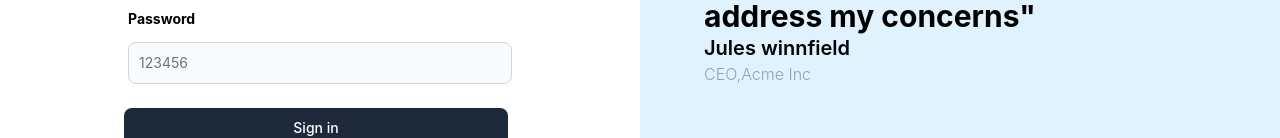
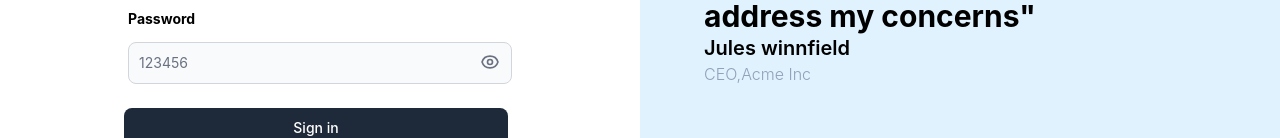
Before and after one commit to Dakshsharma1108/Medium, a React (Vite) app in the folder frontend/: page /signin in a window 1280 px wide. Shown: the part 412-550 px from the top of the page. Built offline with nearby package versions, Linux system fonts and the light colour scheme.

Commit message:
some fix and toggle in password

```diff
--- a/frontend/src/Components/Alerts.tsx
+++ b/frontend/src/Components/Alerts.tsx
@@ -100,7 +100,15 @@ export const Alert: React.FC<AlertProps> = ({
   if (!isVisible) return null;
 
   return (
-    <div className={`fixed top-4 right-4 z-50 max-w-md w-full transform transition-all duration-300 ease-in-out ${isVisible ? 'translate-x-0 opacity-100' : 'translate-x-full opacity-0'}`}>
+    <div className={`fixed top-4 z-50 transition-all duration-300 ease-in-out ${
+      isVisible ? 'translate-y-0 opacity-100' : '-translate-y-full opacity-0'
+    } ${
+      // Large screens: positioned right
+      'lg:right-4 lg:left-auto lg:transform-none lg:w-96'
+    } ${
+      // Small screens: centered
+      'left-1/2 transform -translate-x-1/2 w-[calc(100%-2rem)] max-w-md'
+    }`}>
       <div className={`border rounded-lg p-4 shadow-lg ${getAlertStyles()}`}>
         <div className="flex items-start">
           <div className={`flex-shrink-0 ${getIconColor()}`}>
--- a/frontend/src/Components/Auth.tsx
+++ b/frontend/src/Components/Auth.tsx
@@ -1,4 +1,4 @@
-import { type ChangeEvent } from "react";
+import { type ChangeEvent, useState } from "react";
 import { Link } from "react-router-dom"
 import { MediumLoader } from "./Loader";
 import { Quote } from "./Quote";
@@ -116,22 +116,77 @@ export function LaballedInput({
   type,
   size,
 }: Inputs) {
+  const [showPassword, setShowPassword] = useState(false);
+  const isPasswordField = type?.toLowerCase() === "password";
+  const inputType = isPasswordField ? (showPassword ? "text" : "password") : type;
+
   return (
     <>
       <div>
         <label className=" mb-2 text-sm font-bold text-black  text-center ">
           {Label || null}
         </label>
+        <div className="relative">
           <input
-          type={type}
+            type={inputType}
             onChange={onChangeInput}
-          minLength={type== "password"? 6:undefined}
+            minLength={type == "password" ? 6 : undefined}
             className={`bg-gray-50 ${
               size == "large" ? "p-8" : ""
-          } text-left border border-gray-300  text-sm rounded-lg  block w-86 lg:w-sm mt-3  p-2.5 dark:border-gray-600 dark:placeholder-gray-400 dark:text-black`}
+            } text-left border border-gray-300 text-sm rounded-lg block w-86 lg:w-sm mt-3 p-2.5 ${
+              isPasswordField ? "pr-12" : ""
+            } dark:border-gray-600 dark:placeholder-gray-400 dark:text-black`}
             placeholder={Placeholder}
             required
           />
+          {isPasswordField && (
+            <button
+              type="button"
+              className="absolute right-3 top-1/3 transform -translate-y-1/2 mt-1.5 text-gray-500 hover:text-gray-700 focus:outline-none"
+              onClick={() => setShowPassword(!showPassword)}
+            >
+              {showPassword ? (
+                // Hide password icon (eye with slash)
+                <svg
+                  className="w-5 h-5"
+                  fill="none"
+                  stroke="currentColor"
+                  viewBox="0 0 24 24"
+                  xmlns="http://www.w3.org/2000/svg"
+                >
+                  <path
+                    strokeLinecap="round"
+                    strokeLinejoin="round"
+                    strokeWidth={2}
+                    d="M13.875 18.825A10.05 10.05 0 0112 19c-4.478 0-8.268-2.943-9.543-7a9.97 9.97 0 011.563-3.029m5.858.908a3 3 0 114.243 4.243M9.878 9.878l4.242 4.242M9.878 9.878L3 3m6.878 6.878L21 21"
+                  />
+                </svg>
+              ) : (
+                // Show password icon (eye)
+                <svg
+                  className="w-5 h-5"
+                  fill="none"
+                  stroke="currentColor"
+                  viewBox="0 0 24 24"
+                  xmlns="http://www.w3.org/2000/svg"
+                >
+                  <path
+                    strokeLinecap="round"
+                    strokeLinejoin="round"
+                    strokeWidth={2}
+                    d="M15 12a3 3 0 11-6 0 3 3 0 016 0z"
+                  />
+                  <path
+                    strokeLinecap="round"
+                    strokeLinejoin="round"
+                    strokeWidth={2}
+                    d="M2.458 12C3.732 7.943 7.523 5 12 5c4.478 0 8.268 2.943 9.542 7-1.274 4.057-5.064 7-9.542 7-4.477 0-8.268-2.943-9.542-7z"
+                  />
+                </svg>
+              )}
+            </button>
+          )}
+        </div>
       </div>
     </>
   );
```
Lines whose indentation alone changed are shown as unchanged.
